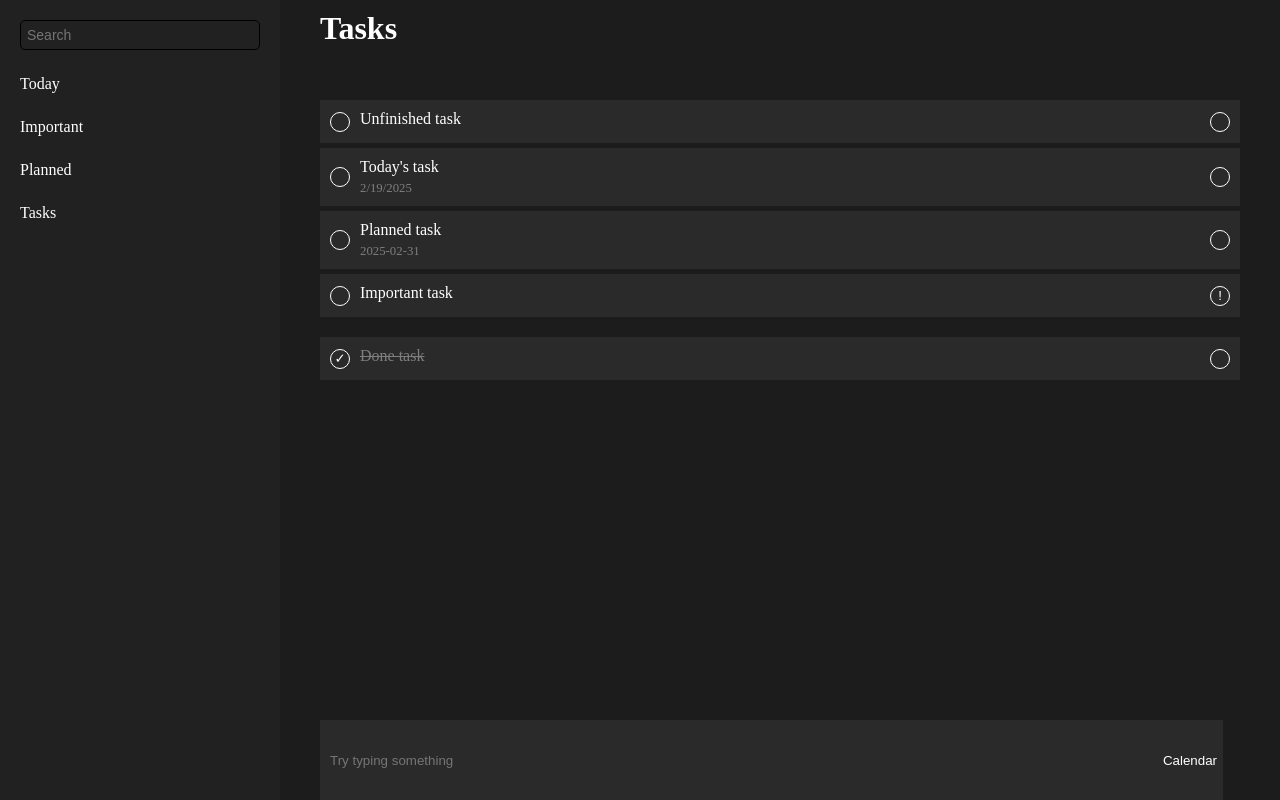
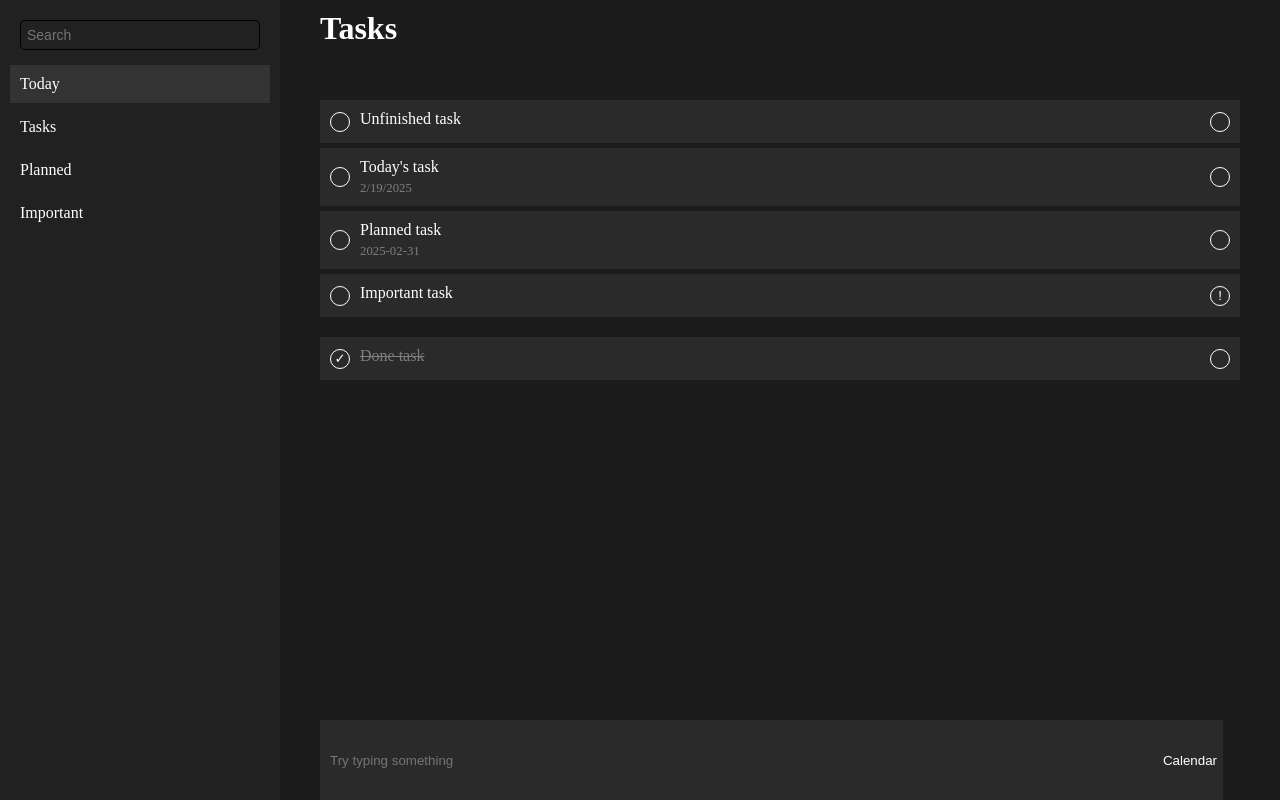
Before and after one commit to dmytro-chumak/react-to-do, a Next.js app: page /tasks in a window 1280 px wide. Built offline with nearby package versions, Linux system fonts and the light colour scheme.

Commit message:
feat: add menu item state management and styling

```diff
--- a/src/components/sidebar/sidebar.jsx
+++ b/src/components/sidebar/sidebar.jsx
@@ -1,6 +1,6 @@
 "use client";
 
-import { useContext } from "react";
+import { useContext, useState } from "react";
 
 import styles from "./sidebar.module.css";
 import Link from "next/link";
@@ -38,20 +38,53 @@ function Search() {
 }
 
 function Menu() {
+  const [activePage, setActivePage] = useState("Today");
+
+  const menuItems = [
+    {
+      url: "/today",
+      value: "Today",
+    },
+    {
+      url: "/tasks",
+      value: "Tasks",
+    },
+    {
+      url: "/planned",
+      value: "Planned",
+    },
+    {
+      url: "/important",
+      value: "Important",
+    },
+  ];
+
   return (
     <ul className={styles.menu}>
-      <MenuItem url="/today" value="Today" />
-      <MenuItem url="/important" value="Important" />
-      <MenuItem url="/planned" value="Planned" />
-      <MenuItem url="/tasks" value="Tasks" />
+      {menuItems.map((menuItem) => (
+        <MenuItem
+          key={menuItem.value}
+          url={menuItem.url}
+          value={menuItem.value}
+          active={menuItem.value === activePage}
+          setActivePage={setActivePage}
+        />
+      ))}
     </ul>
   );
 }
 
-function MenuItem({ url, value }) {
+function MenuItem({ url, value, active, setActivePage }) {
   return (
-    <li className={styles.menuItem}>
-      <Link href={url} className={styles.menuItem} scroll={false}>
+    <li
+      className={styles.menuItem + " " + (active ? styles.menuItemActive : "")}
+    >
+      <Link
+        href={url}
+        className={styles.menuItem}
+        scroll={false}
+        onClick={() => setActivePage(value)}
+      >
         {value}
       </Link>
     </li>
```
